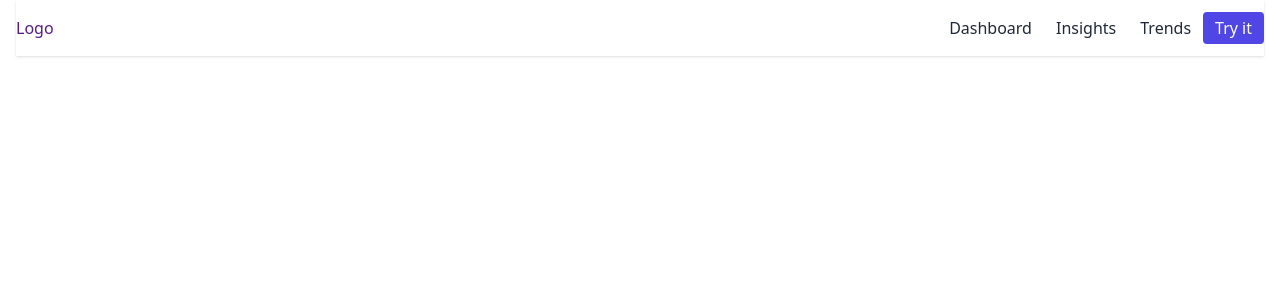
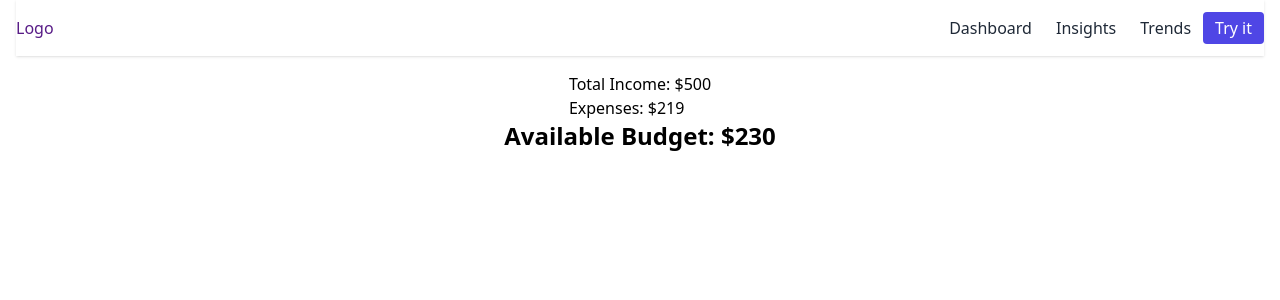
Before and after one commit to suraffy/budget-app, a React (Create React App) app: page / in a window 1280 px wide. Shown: the top 300 px of the page. Built offline with nearby package versions, Linux system fonts and the light colour scheme.

Commit message:
Build a Header

```diff
--- a/src/components/Home.jsx
+++ b/src/components/Home.jsx
@@ -2,8 +2,16 @@ import Navbar from "./common/Navbar";
 
 const Home = () => {
   return (
-    <div className="container ">
+    <div className="container">
       <Navbar />
+
+      <div className="flex flex-col items-center p-4">
+        <div className="font-medium">
+          <h4>Total Income: $500</h4>
+          <h4>Expenses: $219</h4>
+        </div>
+        <h2 className="font-semibold text-2xl">Available Budget: $230</h2>
+      </div>
     </div>
   );
 };
```
